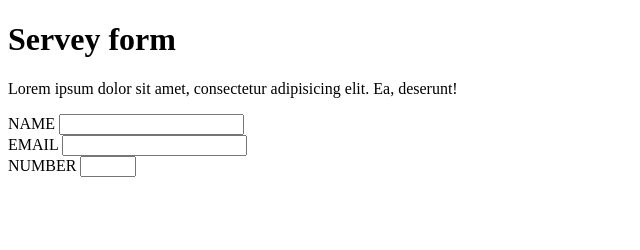
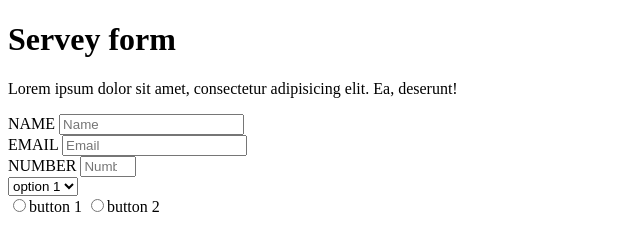
Before and after one commit to yonas44/Microverse3, a plain HTML site: page fcc-test-suite-template-master/index.html in a window 1280 px wide. Shown: the whole page, without its empty margins (0-640 px from the left). Drawn offline with Linux system fonts and the light colour scheme.

Commit message:
11, 12, 13

```diff
--- a/fcc-test-suite-template-master/index.html
+++ b/fcc-test-suite-template-master/index.html
@@ -1,6 +1,5 @@
 <!DOCTYPE html>
 <html lang="en">
-
   <head>
     <meta charset="UTF-8" />
     <title>Survey form</title>
@@ -31,23 +30,33 @@
     <form action="" id="survey-form">
       <div>
         <label for="" id="name-label">NAME</label>
-        <input type="text" id="name" required />
-
+        <input type="text" id="name" required placeholder="Name" />
       </div>
       <div>
         <label for="" id="email-label">EMAIL</label>
-        <input type="email" id="email" required />
-
+        <input type="email" id="email" required placeholder="Email" />
       </div>
       <div>
         <label for="" id="number-label">NUMBER</label>
-        <input type="number" id="number" required min="5" max="40" />
-
+        <input
+          type="number"
+          id="number"
+          placeholder="Number"
+          required
+          min="5"
+          max="40"
+        />
       </div>
-
+      <select name="" id="dropdown">
+        <option value="">option 1</option>
+        <option value="">option 2</option>
+      </select>
+      <div>
+        <input type="radio" value="button 1" name="button_1">button 1</input>
+        <input type="radio" value="button 2" name="button_1">button 2</input>
+      </div>
     </form>
 
     <script src="js/index.js"></script>
   </body>
-
 </html>
```
